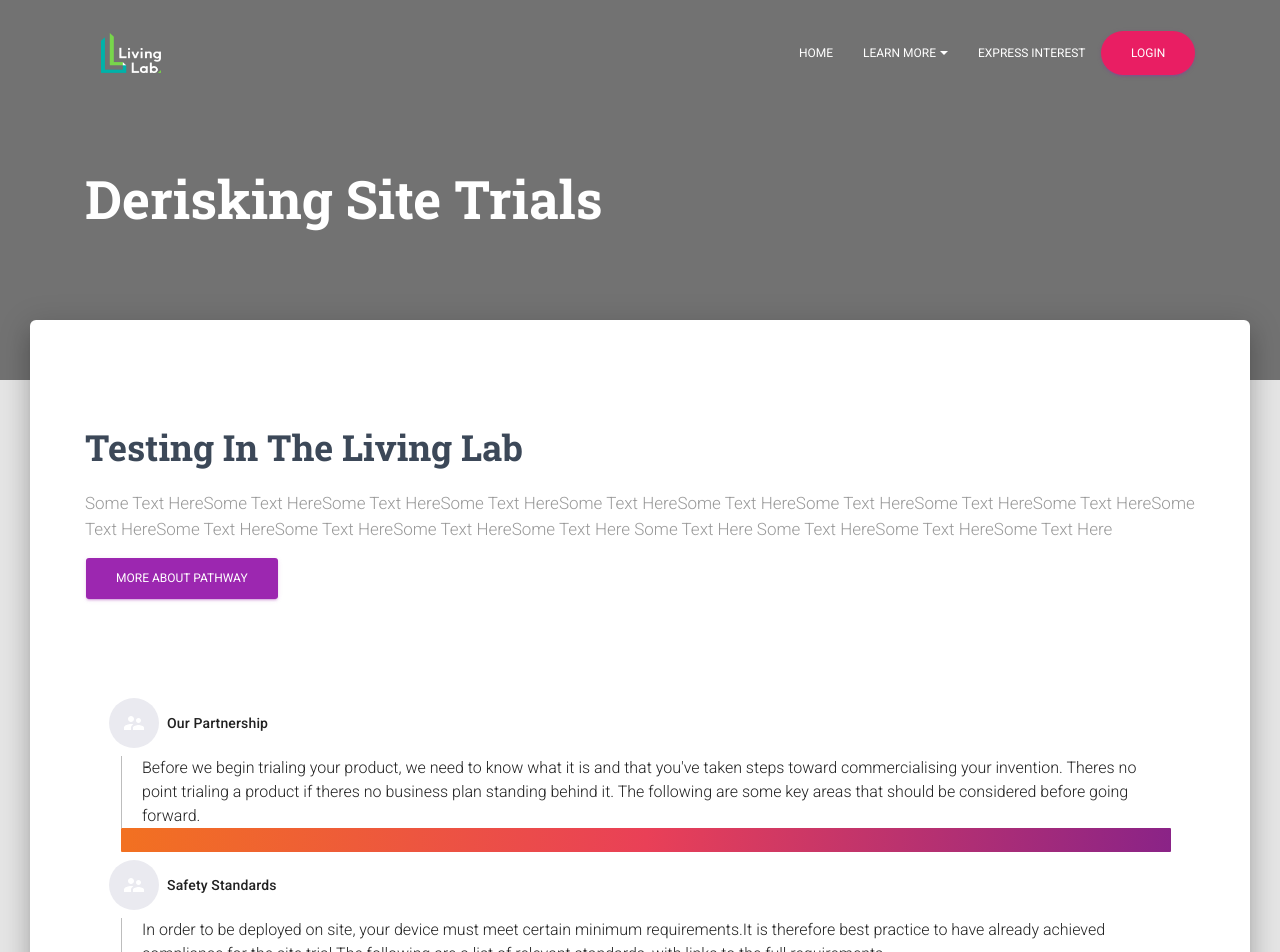
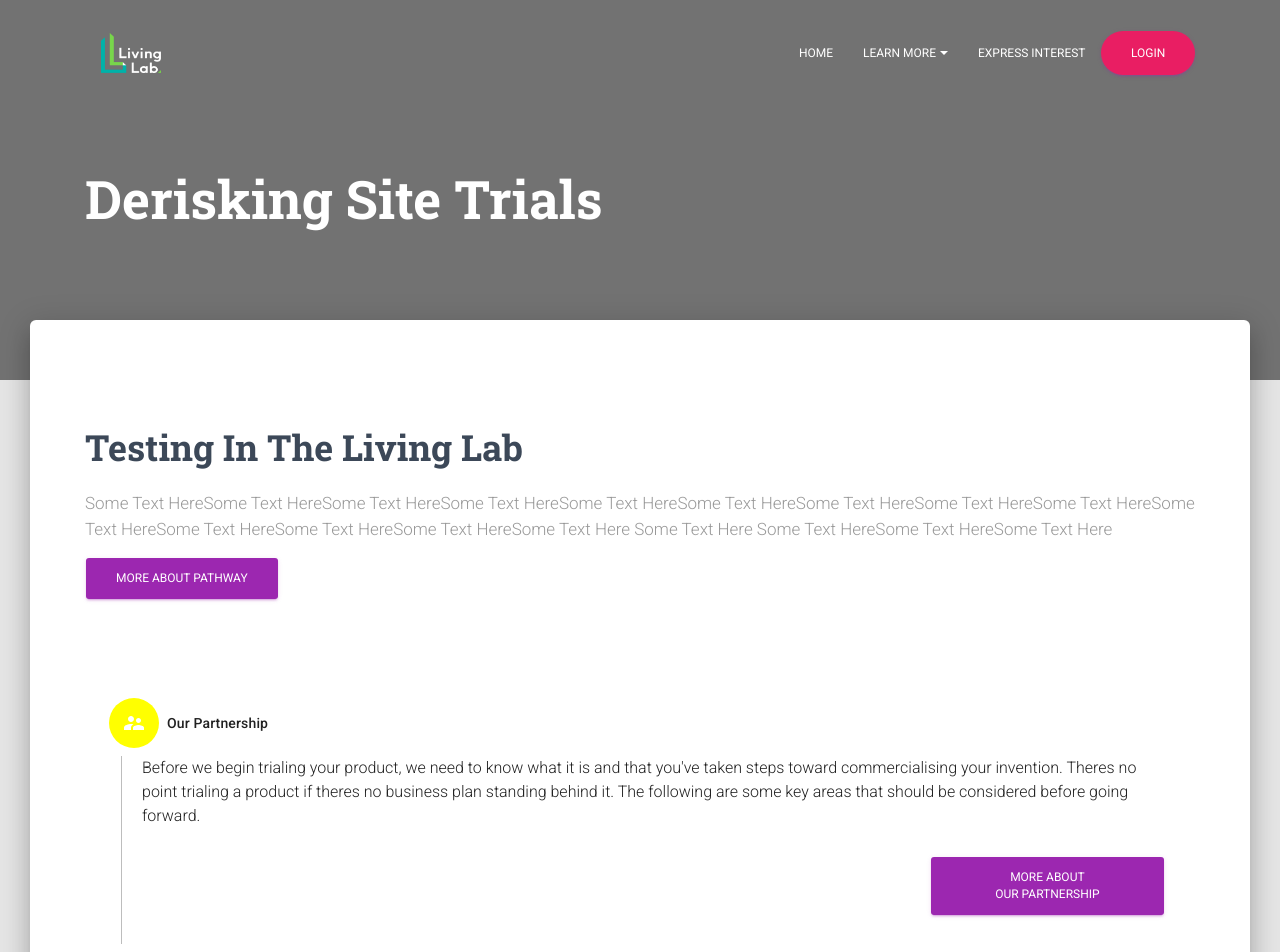
Before and after one commit to uwasystemhealth/livinglab-site-v3, a Next.js app: page /roadmap/derisking-site-trials in a window 1280 px wide. Shown: the top 952 px of the page. Built offline with nearby package versions, Linux system fonts and the light colour scheme.

Commit message:
navigation to roadmap pathway pages

```diff
--- a/pages/roadmap/derisking-site-trials/index.js
+++ b/pages/roadmap/derisking-site-trials/index.js
@@ -31,20 +31,10 @@ import Testings from 'pages-sections/accelerated-life-testing/AcceleratedLifeTes
 import DERISKING_SITE_TRIALS_DATA from 'data/Roadmap-DeriskingSiteTrials.json';
 
 import styles from 'assets/jss/nextjs-material-kit/pages/landingPage.js';
+import stepperStyles from 'assets/jss/custom/stepper.js';
+
 const useStyles = makeStyles(styles);
-const useStepperStyles = makeStyles({
-	root: {
-		backgroundColor: '#eaeaf0',
-		zIndex: 1,
-		color: '#fff',
-		width: 50,
-		height: 50,
-		display: 'flex',
-		borderRadius: '50%',
-		justifyContent: 'center',
-		alignItems: 'center',
-	},
-});
+const useStepperStyles = makeStyles(stepperStyles);
 const ColorlibConnector = withStyles({
 	active: {
 		'& $lineVertical': {
@@ -85,11 +75,25 @@ const AcceleratedLifeTesting = () => {
 			<div className={classNames(classes.main, classes.mainRaised)}>
 				<div className={classes.container}>
 					<ALTDescription></ALTDescription>
-					<Stepper orientation='vertical' connector={<ColorlibConnector />}>
+					<Stepper orientation='vertical'>
 						{DERISKING_SITE_TRIALS_DATA.map(({ title, description }) => (
 							<Step key={title} active={true}>
 								<StepLabel StepIconComponent={stepIcon}>{title}</StepLabel>
-								<StepContent>{description}</StepContent>
+								<StepContent>
+									<div>{description}</div> <br />
+									<GridContainer justify='flex-end'>
+										<GridItem xs={9} md={3}>
+											<Button
+												color='primary'
+												href={`derisking-site-trials/${title.toLowerCase().replace(/ /g, '-')}`}
+												style={{ width: '100%' }}
+											>
+												More About <br />
+												{title}
+											</Button>
+										</GridItem>
+									</GridContainer>
+								</StepContent>
 							</Step>
 						))}
 					</Stepper>
```
